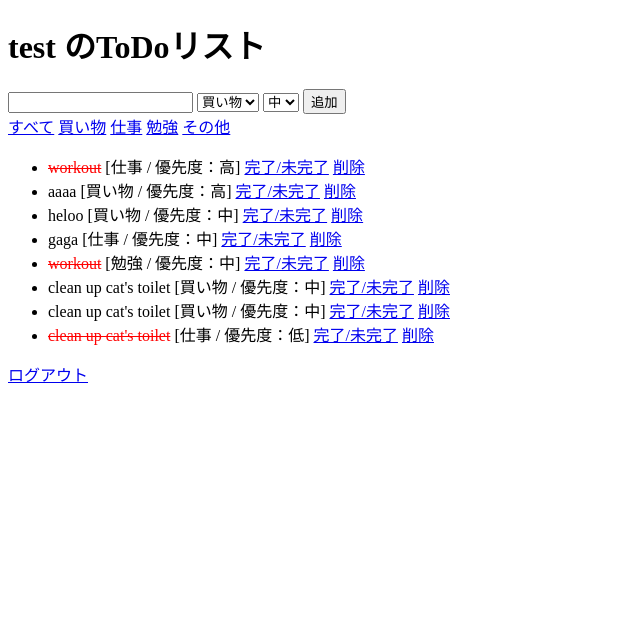
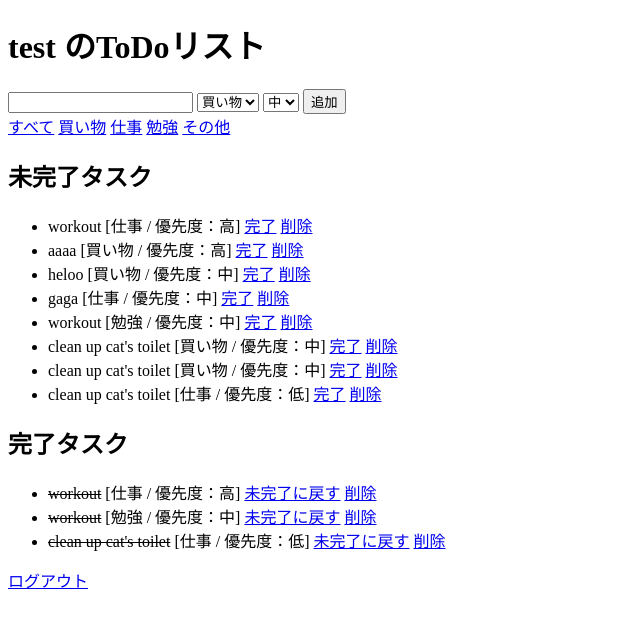
Before and after one commit to ushiushi05/todo_app_flask, a Flask app: page / in a window 1280 px wide. Shown: the top 628 px of the page, without its empty margins (0-640 px from the left). Run offline with Flask 2, Linux system fonts and the light colour scheme; a user stored in the database is signed in; data comes from the database, SQL or seed files in the repository; both versions use the stored data as it was after the commit.

Commit message:
filter active_task

```diff
--- a/main.py
+++ b/main.py
@@ -56,10 +56,10 @@ def init_db():
 @app.route("/")
 @login_required
 def index():
-    category_filiter = request.args.get("category")
+    category_filter = request.args.get("category")
     conn = sqlite3.connect(DB_PATH)
     c = conn.cursor()
-    if category_filiter:
+    if category_filter:
         c.execute("""
                   SELECT id, task, is_done, category, priority
                   FROM tasks
@@ -70,7 +70,7 @@ def index():
                         WHEN "中" THEN 2
                         WHEN "低" THEN 3
                     END
-        """, (current_user.id, category_filiter))
+        """, (current_user.id, category_filter))
     else:
         c.execute("""
             SELECT id, task, is_done, category, priority
@@ -83,11 +83,38 @@ def index():
                 WHEN "低" THEN 3
             END
         """, (current_user.id,))
+    print("カテゴリー：" + str(category_filter))
+    active_tasks = c.fetchall()
 
-    tasks = c.fetchall()
+
+    if category_filter:
+        c.execute("""
+                  SELECT id, task, is_done, category, priority
+                  FROM tasks
+                  WHERE user_id=? AND category=? AND is_done=1
+                  ORDER BY
+                CASE priority
+                    WHEN "高" THEN 1
+                    WHEN "中" THEN 2
+                    WHEN "低" THEN 3
+                END
+        """, (current_user.id, category_filter))
+    else:
+        c.execute("""
+            SELECT id, task, is_done, category, priority
+            FROM tasks
+            WHERE user_id=? AND is_done=1
+            ORDER BY
+            CASE priority
+                WHEN "高" THEN 1
+                WHEN "中" THEN 2
+                WHEN "低" THEN 3
+            END
+        """, (current_user.id,))
+    completed_tasks = c.fetchall()
     conn.close()
 
-    return render_template("index.html", tasks=tasks, username=current_user.username)
+    return render_template("index.html", active_tasks=active_tasks, completed_tasks=completed_tasks, username=current_user.username)
 
 @app.route("/add", methods=["POST"])
 @login_required
--- a/templates/index.html
+++ b/templates/index.html
@@ -30,18 +30,27 @@
         <a href="/?category=勉強">勉強</a>
         <a href="/?category=その他">その他</a>
     </div>
+    <h2>未完了タスク</h2>
     <ul>
-        {% for task in tasks %}
+        {% for task in active_tasks %}
         <li>
-            {% if task[2] == 1 %}
-                <span style="color: red;"><s>{{ task[1] }}</s></span>
-            {% else %}
-                {{ task[1] }}
-            {% endif %}
-            [{{ task[3] }} / 優先度：{{ task[4] }}]
-            <a href="/toggle/{{ task[0] }}">完了/未完了</a>
+            {{ task[1] }} [{{ task[3] }} / 優先度：{{ task[4] }}]
+            <a href="/toggle/{{ task[0] }}">完了</a>
             <a href="/delete/{{ task[0] }}">削除</a>
         </li>
+        {% else %}
+        <li>未完了タスクはありません。</li>
+        {% endfor %}
+    </ul>
+    <h2>完了タスク</h2>
+    <ul>
+        {% for task in completed_tasks %}
+        <li>
+            <s>{{ task[1] }}</s> [{{ task[3] }} / 優先度：{{ task[4] }}]
+             <a href="/toggle/{{ task[0] }}">未完了に戻す</a>
+            <a href="/delete/{{ task[0] }}">削除</a>
+        {% else %}
+        <li>完了タスクはありません。</li>
         {% endfor %}
     </ul>
     <a href="/logout">ログアウト</a>
```
Also changed, not shown: todo.db.
